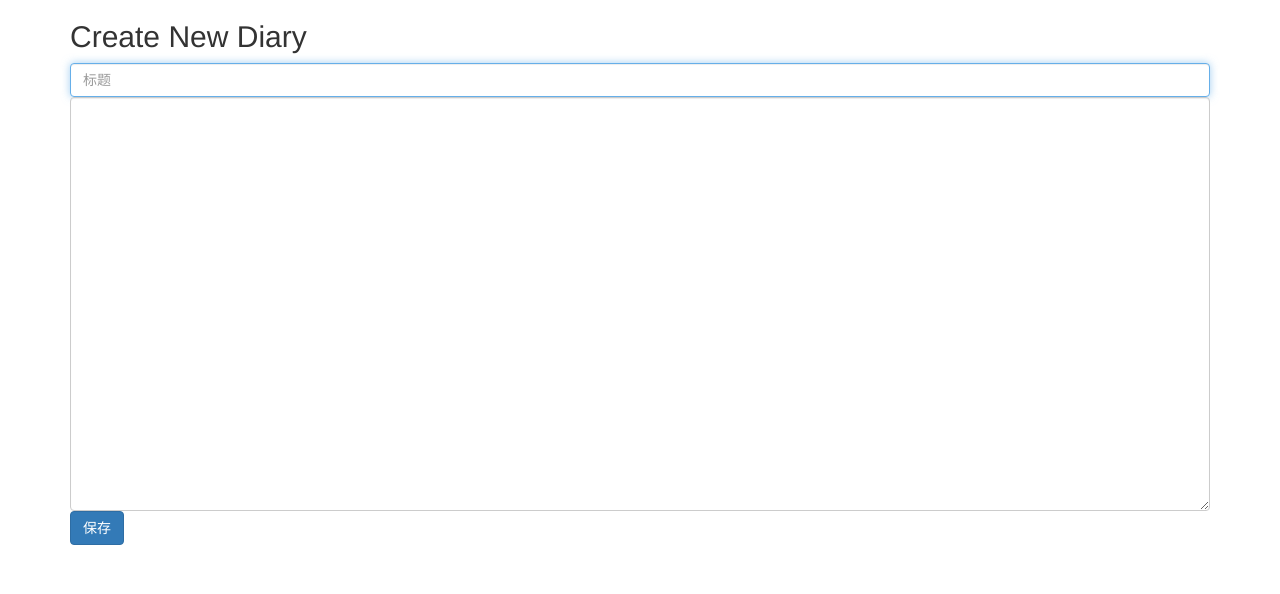
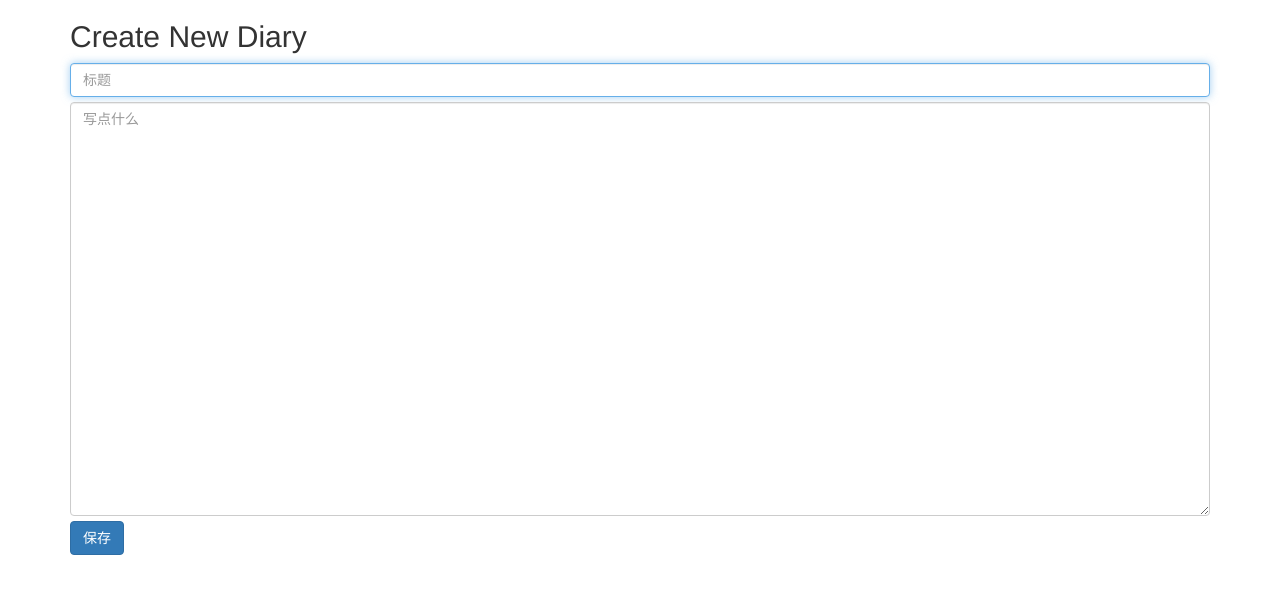
Before and after one commit to zhangyuyu/YourNameDiary, a Node project: template src/views/newDiary.ejs in a window 1280 px wide. Shown: the top 594 px of the page. Run offline with Node 20 templates, Linux system fonts and the light colour scheme; the template is opened without the code that fills it: most values are stand-ins (such as "Sample title", 1, 10 or a date in 2020); some libraries are stand-ins or nearby versions.

Commit message:
Improved newDiary page UI.

```diff
--- a/src/views/newDiary.ejs
+++ b/src/views/newDiary.ejs
@@ -8,11 +8,11 @@
             <input name="title" class="form-control" placeholder="标题" autofocus/>
         </div>
 
-        <div>
-            <textarea name="content" class="form-control" rows="20"></textarea>
+        <div style="margin-top:5px;">
+            <textarea placeholder="写点什么" name="content" class="form-control" rows="20"></textarea>
         </div>
 
-        <div>
+        <div style="margin-top:5px;">
             <button type="submit" class="btn btn-primary">保存</button>
         </div>
     </form>
```
